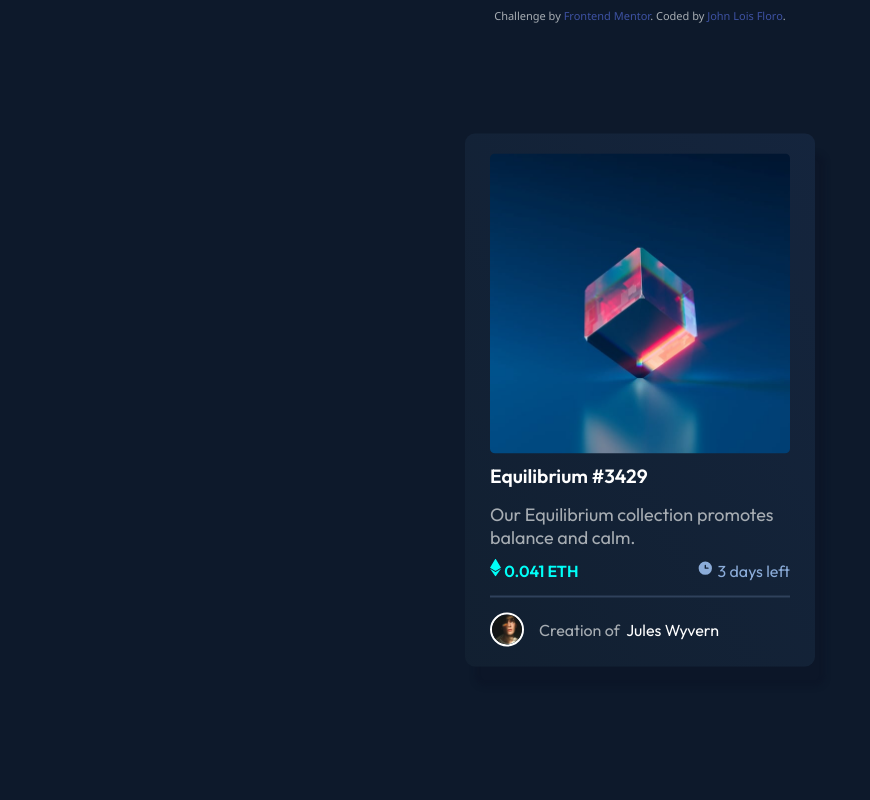
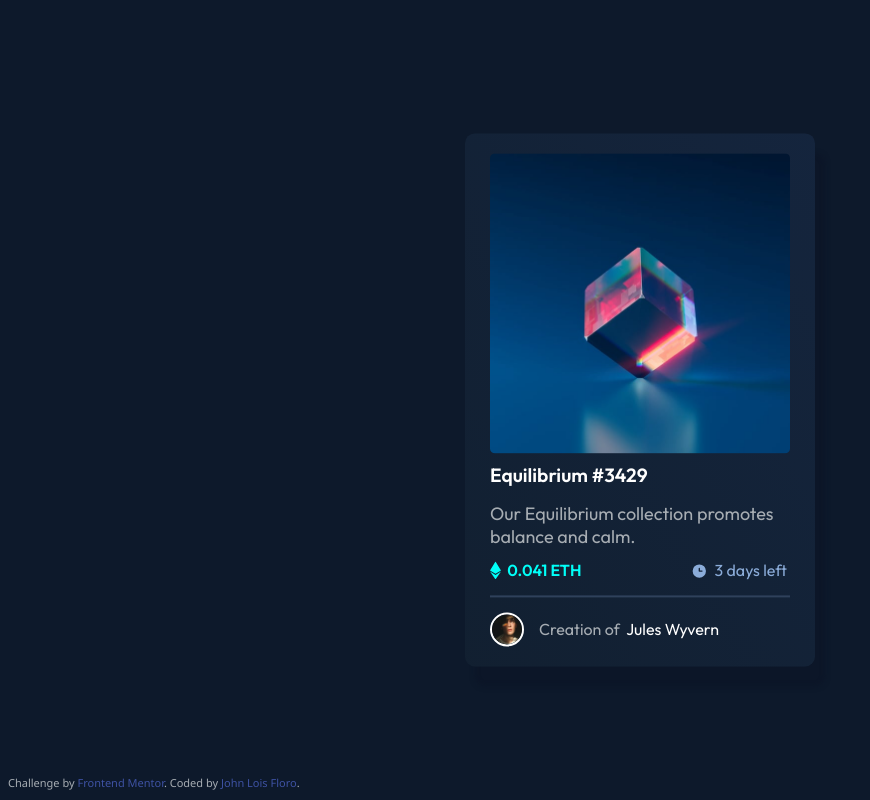
Before and after one commit to loifloro/nft-preview-card-component, a PHP site: page / in a window 1280 px wide. Shown: the whole page, without its empty margins (0-870 px from the left). Run offline with PHP 8.4, Linux system fonts and the light colour scheme.

Commit message:
fix the styles on div caption

```diff
--- a/style.css
+++ b/style.css
@@ -90,16 +90,25 @@ hr {
     flex-direction: row;
     justify-content: space-between;
     align-items: center;
+    vertical-align: middle;
 }
 
 .container__caption-eth{
     color: rgb(0,255,248);
     font-weight: bold;
-
+    margin-inline: 3px;
 }
 
+.container__caption--right > * {
+    vertical-align: middle;
+}
+
+.container__caption--left > * {
+    vertical-align: middle;
+}
 .container__caption-day {
     color: rgb(139,172,217);
+    margin-inline: 3px;
 }
 
 .container__avatar {
@@ -134,7 +143,9 @@ hr {
     font-family: 'Segoe UI', Tahoma, Geneva, Verdana, sans-serif;
     color: rgb(167, 173, 179);
     text-align: center;
-    /* background: rgb(55, 100, 30); */
+
+    position: absolute;
+    bottom: 10px;
 }
 .attribution a {
     color: hsl(228, 45%, 44%);
```
